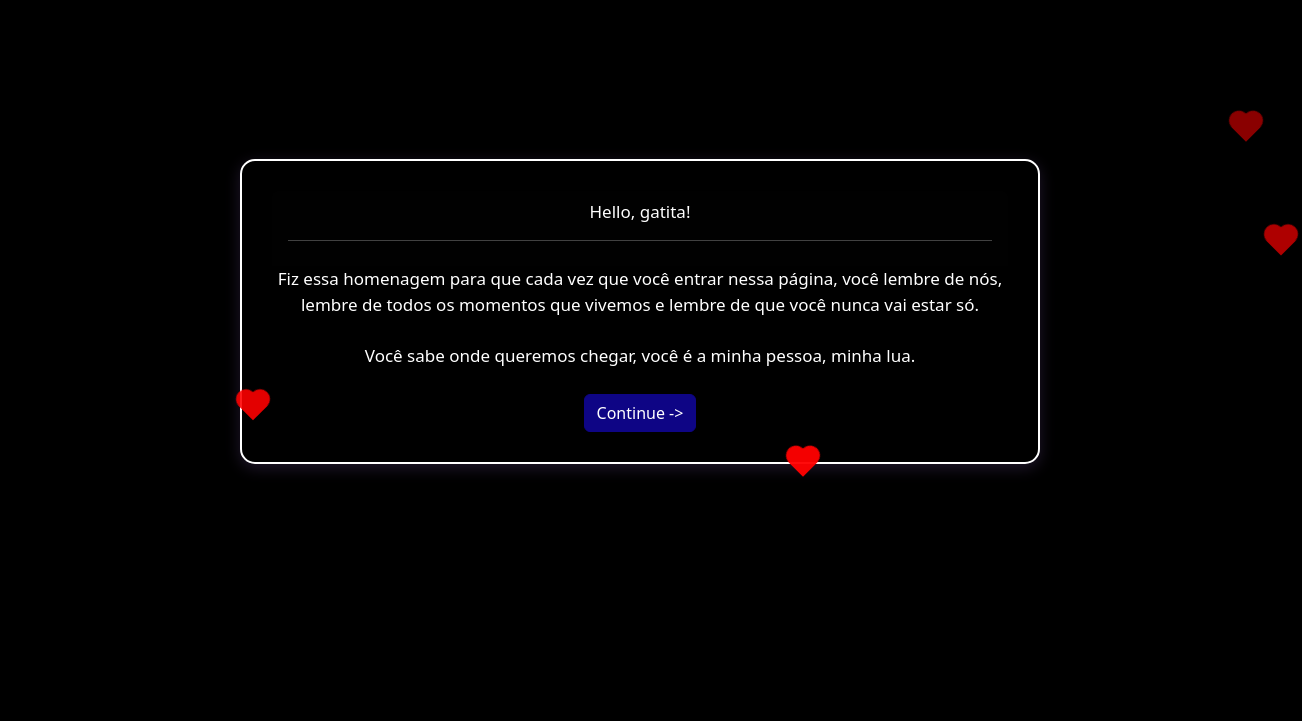
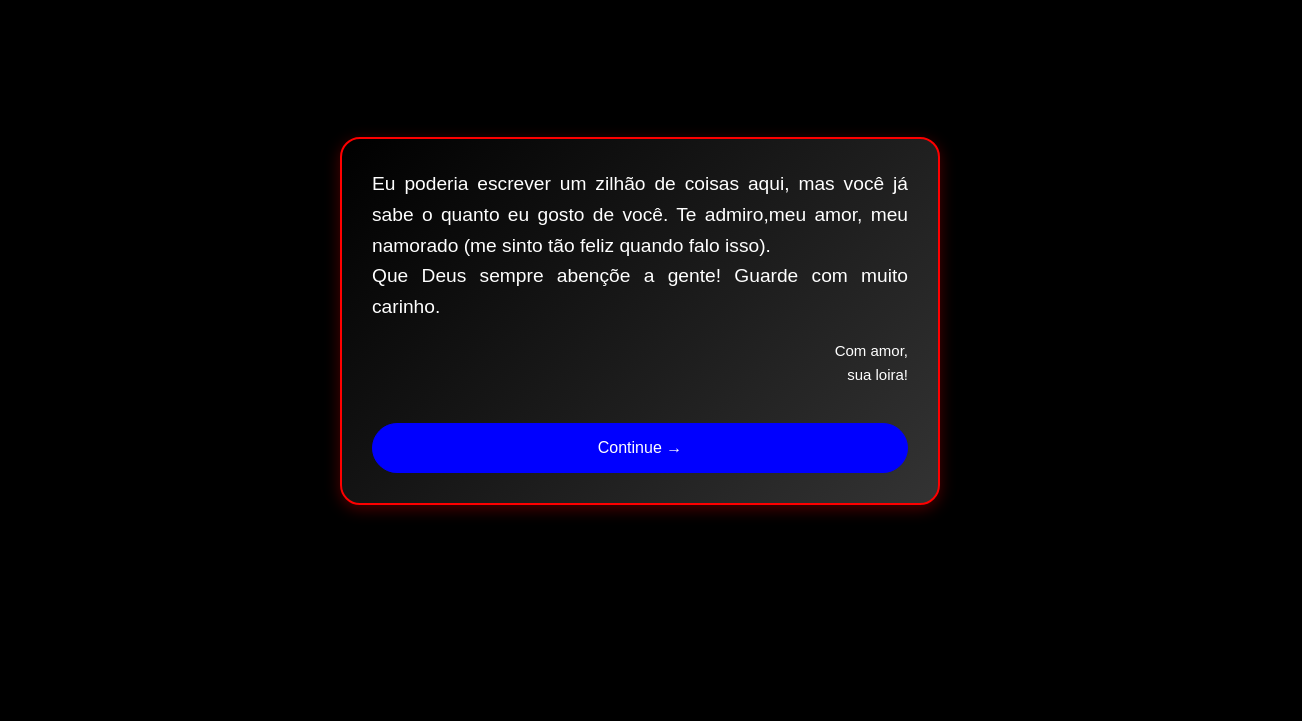
Before and after one commit to LariSevilha/surprise-re, a plain HTML site: page index.html in a window 1280 px wide. Shown: the part 79-800 px from the top of the page, 1302 px wide, since content can reach past the window. Drawn offline with nearby package versions, Linux system fonts and the light colour scheme.

Commit message:
refactor layout page principal

```diff
--- a/index.html
+++ b/index.html
@@ -1,5 +1,6 @@
 <!DOCTYPE html>
 <html lang="en">
+
 <head>
     <meta charset="UTF-8">
     <meta name="viewport" content="width=device-width, initial-scale=1.0">
@@ -8,128 +9,97 @@
     <title>Surpresa</title>
     <style>
         body {
-            background-color: #000000;
-            overflow: hidden;
+            background-color: #000;
             display: flex;
             flex-direction: column;
             justify-content: center;
             align-items: center;
             height: 100vh;
             margin: 0;
+            font-family: 'Arial', sans-serif;
+            color: white;
         }
 
-        .p {
-            font-size: 17px;
-            color: white;
-            text-align: center;
-            background-color: rgba(255, 255, 255, 0.7);
-            padding: 30px;
-            border-radius: 15px;
-            max-width: 800px;
-            margin: 0 auto 20px auto;
-            box-shadow: 0px 4px 15px rgba(106, 76, 147, 0.3);
-            z-index: 1;
-        }
-        .btn{
-         background-color: rgb(14, 5, 133) !important;
-         border-color: rgb(14, 5, 133);
+        .navbar-custom {
+            background-color: #1c1c1c;
+            border-bottom: 2px solid #ff0000;
+            box-shadow: 0px 4px 6px rgba(0, 0, 0, 0.1);
         }
 
-        .heart {
-            position: absolute;
-            width: 20px;
-            height: 20px;
-            background-color: red;
-            transform: rotate(-45deg);
-            animation: float 5s infinite;
-            z-index: 2; /* Traz os corações para frente */
+        .navbar-custom .navbar-brand {
+            color: #ff0000;
+            font-size: 1.5rem;
+            font-weight: bold;
         }
 
-        .heart::before,
-        .heart::after {
-            content: "";
-            position: absolute;
-            width: 20px;
-            height: 20px;
-            background-color: red;
-            border-radius: 50%;
+        .navbar-custom .navbar-brand:hover {
+            color: #ff4d4d;
         }
 
-        .heart::before {
-            top: -10px;
-            left: 0;
+        .card-custom {
+            background: linear-gradient(135deg, #000000, #333333);
+            border: 2px solid #ff0000;
+            border-radius: 20px;
+            padding: 30px;
+            max-width: 600px;
+            text-align: center;
+            box-shadow: 0px 4px 15px rgba(255, 0, 0, 0.3);
         }
 
-        .heart::after {
-            left: 10px;
-            top: 0;
+        .card-custom p {
+            font-size: 1.2rem;
+            line-height: 1.6;
+            color: #ffffff;
         }
 
-        @keyframes float {
-            0% {
-                transform: translateY(0) rotate(-45deg);
-                opacity: 1;
-            }
-            100% {
-                transform: translateY(-100vh) rotate(-45deg);
-                opacity: 0;
-            }
+        .btn-custom {
+            background-color: #0000ff;
+            border-color: #0000ff;
+            color: white;
+            font-size: 1rem;
+            padding: 12px 25px;
+            border-radius: 50px;
+            margin-top: 20px;
+            transition: background-color 0.3s ease-in-out, transform 0.3s ease-in-out;
+        }
+
+        .btn-custom:hover {
+            background-color: #3333ff;
+            transform: scale(1.05);
         }
 
         @media (max-width: 768px) {
-            .p {
-                font-size: 15px;
-                padding: 15px;
+            .card-custom {
+                padding: 20px;
                 max-width: 90%;
             }
+
+            .card-custom p {
+                font-size: 1rem;
+            }
         }
-        .card-d{
-            color: white;
+        .dedicatoria{
+            text-align: end;
+            font-size: 15px !important;
         }
-        .text{
-            text-align: center;
-        }
-        .card{
-            background-color: #000000 !important;
-            border: 2px solid white;
-            z-index: 1;
-        }
-        .card-body{
-            padding: 0;
-        }
+        .text-card{
+            text-align: justify;       }
     </style>
 </head>
+
 <body>
-    <div class="card text-center p">
-        <div class="card-header card-d">
-          Hello, gatita!
-          <hr>
+    <nav class="navbar navbar-custom fixed-top">
+        <div class="container-fluid">
+            <span class="navbar-brand mb-0 mx-auto">Oi, grandão!</span>
         </div>
-        <div class="card-body">
-          <p class="card-text text"> Fiz essa homenagem para que cada vez que você entrar nessa página, você lembre de nós, lembre de todos os momentos que vivemos e lembre de que você nunca vai estar só. <br><br>
-            Você sabe onde queremos chegar, você é a minha pessoa, minha lua.<br><br>
-          <a href="index2.html" class="btn btn-primary">Continue -></a>
-        </div>
-      </div>
+    </nav>
 
+    <div class="card card-custom">
+        <p class="text-card">Eu poderia escrever um zilhão de coisas aqui, mas você já sabe o quanto eu gosto de você. Te admiro,meu amor, meu namorado (me sinto tão feliz quando falo isso). <br> Que Deus sempre abençõe a gente! Guarde com muito carinho.</p>
 
-    <div id="hearts-container"></div>
+        <p class="dedicatoria">Com amor, <br> sua loira!</p>
+        <a href="index2.html" class="btn btn-custom">Continue →</a>
+    </div>
+</body>
 
-    <script>
-        function createHeart() {
-            const heart = document.createElement('div');
-            heart.className = 'heart';
-            heart.style.left = Math.random() * 100 + 'vw';
-            heart.style.animationDuration = Math.random() * 5 + 3 + 's';
-            heart.style.opacity = Math.random() * 0.7 + 0.3;
-            document.getElementById('hearts-container').appendChild(heart);
-
-            setTimeout(() => {
-                heart.remove();
-            }, 7000);
-        }
-
-        setInterval(createHeart, 400);
-    </script>
-</body>
 </html>
```
Also changed, not shown: index2.html (+13 -9 lines).
